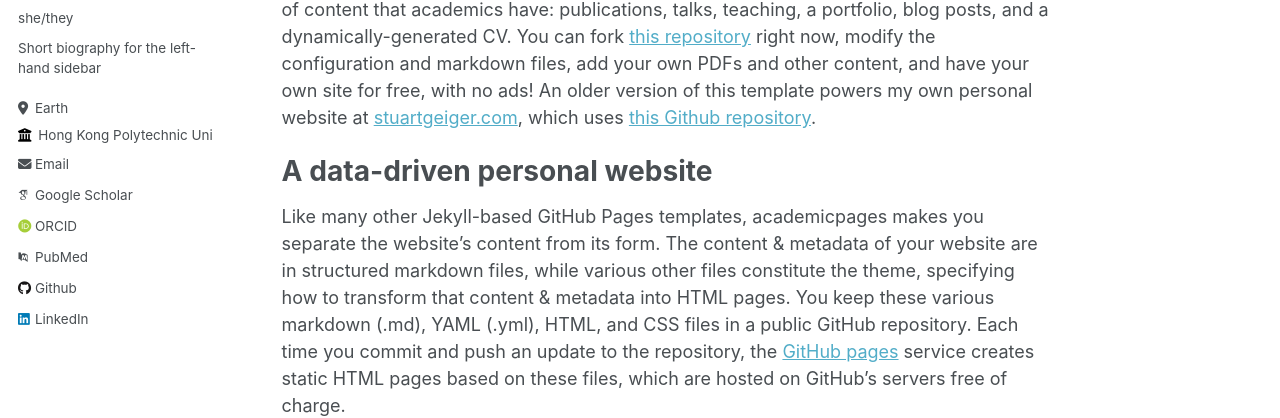
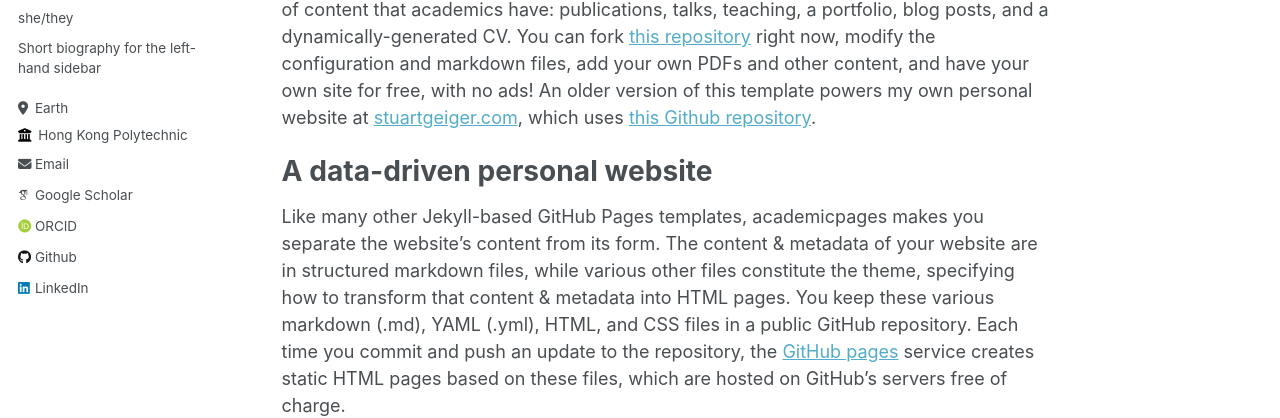
Before and after one commit to XuanL17/XuanL17.github.io, a Jekyll site: the page built from _pages/about.md, in a window 1280 px wide. Shown: the part 315-733 px from the top of the page. Built offline with Jekyll 4.4.1, drawn with Linux system fonts in a browser that asks for light colours; some web fonts are replaced; part of the change alters nothing that is shown.

Commit message:
Update _config.yml

```diff
--- a/_config.yml
+++ b/_config.yml
@@ -26,7 +26,7 @@ author:
   pronouns         : "she/they"
   bio              : "Short biography for the left-hand sidebar"
   location         : "Earth"
-  employer         : "Hong Kong Polytechnic University"
+  employer         : "Hong Kong Polytechnic"
   uri              : # URL
   email            : "xuan18.liu@connect.polyu.hk"
 
@@ -35,7 +35,7 @@ author:
   googlescholar    : "https://scholar.google.com/citations?user=AyzRO-wAAAAJ&hl=zh-CN" #already update
   impactstory      : # URL
   orcid            : "http://orcid.org/yourorcidurl"
-  pubmed           : "https://www.ncbi.nlm.nih.gov/pubmed/?term=john+snow"
+  pubmed           : #
   researchgate     : # URL
 
   # Repositories and software development
@@ -56,7 +56,7 @@ author:
   keybase          : # Username
   instagram        : # Username
   lastfm           : # Username
-  linkedin         : https://www.linkedin.com/in/xuan-liu-48b038258/
+  linkedin         : www.linkedin.com/in/xuan-liu-48b038258
   mastodon         : # URL
   medium           : # URL
   pinterest        : # Username
```
